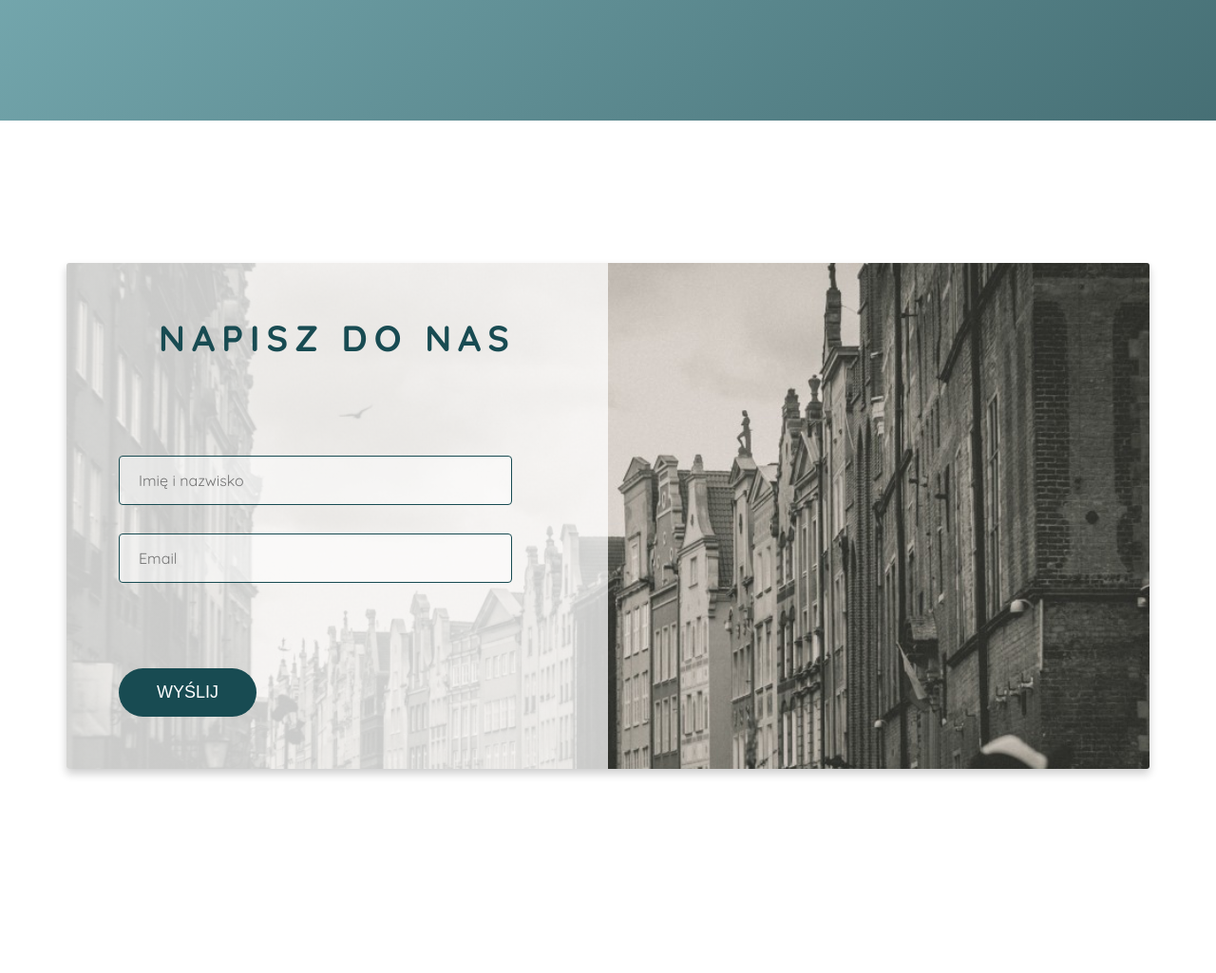
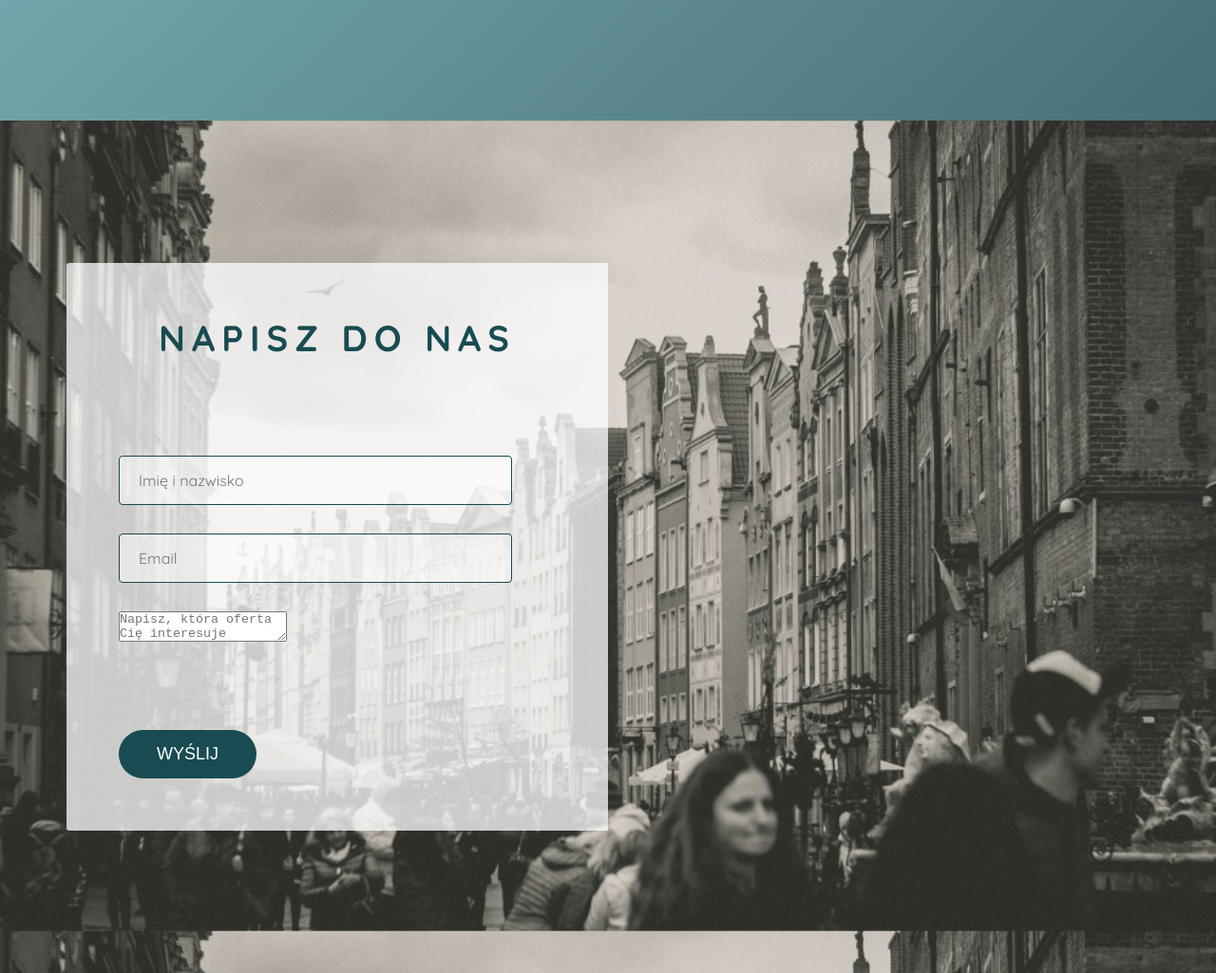
Before and after one commit to Malga90/Expert, a website built with webpack: page dist/index.html in a window 1280 px wide. Shown: the part 2980-4005 px from the top of the page at 95% size. Before the commit the page ends 3940 px from the top, so only its background shows below. Built offline with nearby package versions, Linux system fonts and the light colour scheme.

Commit message:
styled section contact section

```diff
--- a/src/style.scss
+++ b/src/style.scss
@@ -279,7 +279,9 @@ body {
 // Section contact
 .section-contact {
   padding: 15rem 0;
-  background: $color-white;
+  height: 100%;
+  background-image: url(img/4.jpg);
+  background-size: 100%;
 
   &__container {
     max-width: 114rem;
@@ -290,15 +292,13 @@ body {
 
 .contact {
   background-image: linear-gradient(
-      90deg,
-      rgba($color-white, 0.75) 0%,
-      rgba($color-white, 0.75) 50%,
-      transparent 50%
-    ),
-    url(img/4.jpg);
-  background-size: 100%;
+    90deg,
+    rgba($color-white, 0.75) 0%,
+    rgba($color-white, 0.75) 50%,
+    transparent 50%
+  );
+
   border-radius: 3px;
-  box-shadow: 0 0.5rem 1rem rgba(0, 0, 0, 0.2);
 
   &__form {
     width: 50%;
```
Also changed, not shown: dist/bundle.js, dist/index.html.
